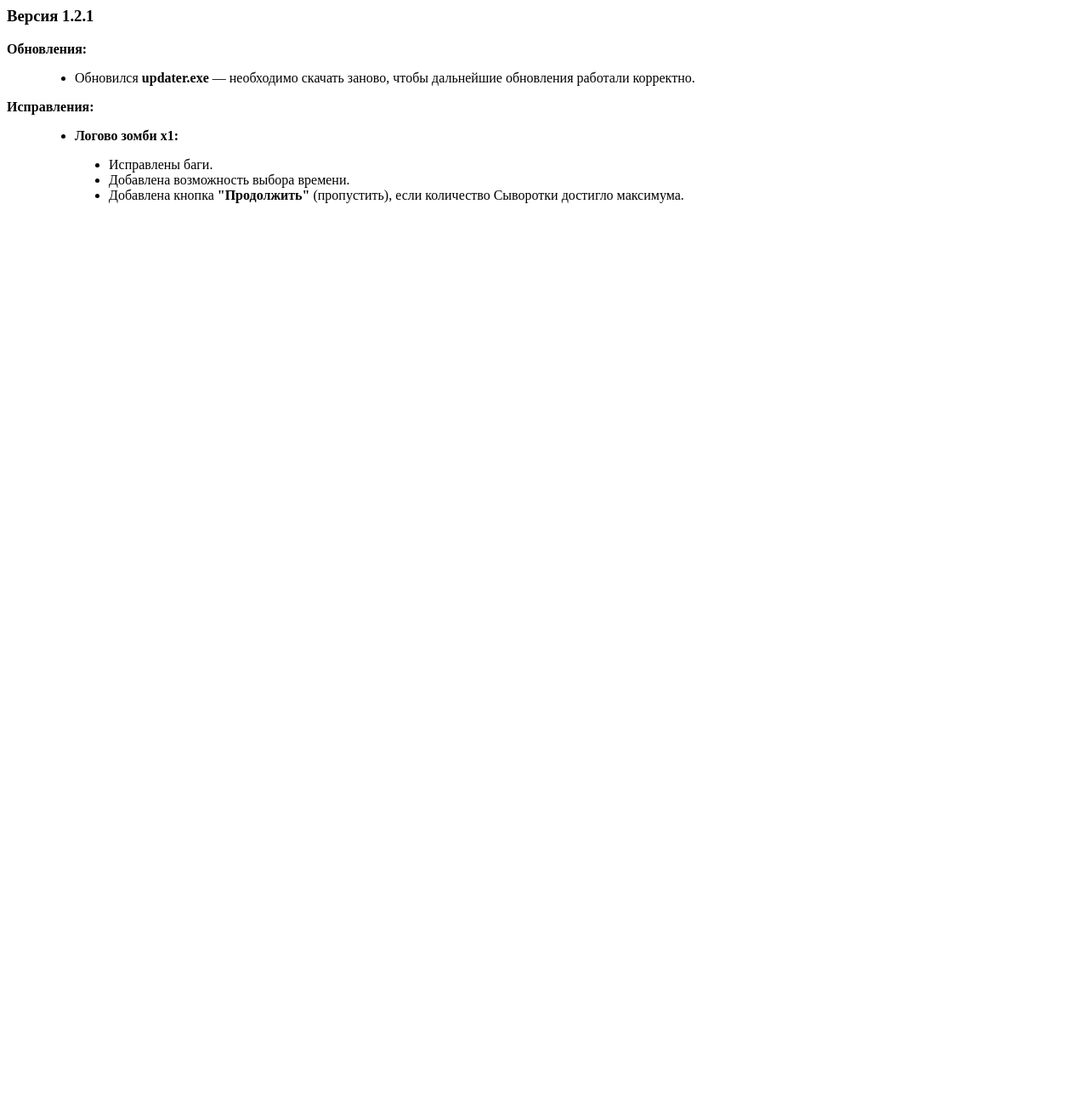
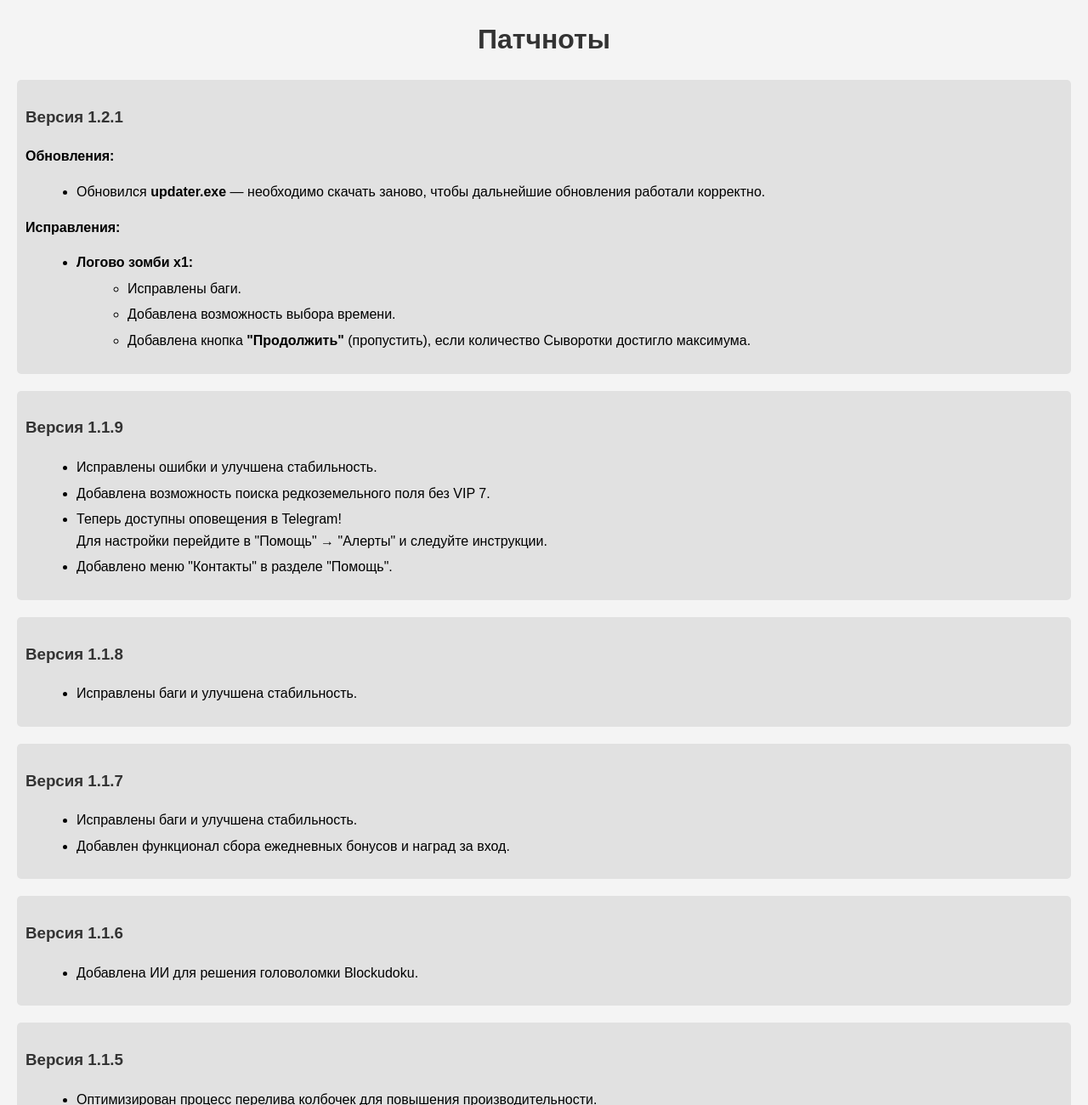
Before and after one commit to EXE-Kroxx/pns_bot_releases, a plain HTML site: page patch_notes.html in a window 1280 px wide. Shown: the top 1300 px of the page at 85% size. Before the commit the page ends 800 px from the top, so only its background shows below. Drawn offline with Linux system fonts and the light colour scheme.

Commit message:
Update patch_notes.html

```diff
--- a/patch_notes.html
+++ b/patch_notes.html
@@ -1,22 +1,132 @@
+<!DOCTYPE html>
+<html lang="ru">
+<head>
+    <meta charset="UTF-8">
+    <meta name="viewport" content="width=device-width, initial-scale=1.0">
+    <title>Патчноты</title>
+    <style>
+        body {
+            font-family: Arial, sans-serif;
+            line-height: 1.6;
+            margin: 20px;
+            background-color: #f4f4f4;
+        }
+        h1 {
+            text-align: center;
+            color: #333;
+        }
+        h3 {
+            color: #333;
+        }
+        ul {
+            margin-left: 20px;
+        }
+        li {
+            margin: 5px 0;
+        }
+        .version {
+            margin-top: 20px;
+            padding: 10px;
+            background-color: #e1e1e1;
+            border-radius: 5px;
+        }
+        .update, .fix {
+            margin-left: 20px;
+        }
+    </style>
+</head>
+<body>
+
+    <h1>Патчноты</h1>
+
+    <div class="version">
         <h3>Версия 1.2.1</h3>
-
         <b>Обновления:</b>
-<blockquote>
-    <ul>
+        <ul class="update">
             <li>Обновился <b>updater.exe</b> — необходимо скачать заново, чтобы дальнейшие обновления работали корректно.</li>
         </ul>
-</blockquote>
-
         <b>Исправления:</b>
-<blockquote>
-    <ul>
-        <li><b>Логово зомби x1:</b></li>
-    </ul>
-    <blockquote>
+        <ul class="fix">
+            <li><b>Логово зомби x1:</b>
                 <ul>
                     <li>Исправлены баги.</li>
                     <li>Добавлена возможность выбора времени.</li>
                     <li>Добавлена кнопка <b>"Продолжить"</b> (пропустить), если количество Сыворотки достигло максимума.</li>
                 </ul>
-    </blockquote>
-</blockquote>
+            </li>
+        </ul>
+    </div>
+
+    <div class="version">
+        <h3>Версия 1.1.9</h3>
+        <ul>
+            <li>Исправлены ошибки и улучшена стабильность.</li>
+            <li>Добавлена возможность поиска редкоземельного поля без VIP 7.</li>
+            <li>Теперь доступны оповещения в Telegram! <br>Для настройки перейдите в "Помощь" → "Алерты" и следуйте инструкции.</li>
+            <li>Добавлено меню "Контакты" в разделе "Помощь".</li>
+        </ul>
+    </div>
+
+    <div class="version">
+        <h3>Версия 1.1.8</h3>
+        <ul>
+            <li>Исправлены баги и улучшена стабильность.</li>
+        </ul>
+    </div>
+
+    <div class="version">
+        <h3>Версия 1.1.7</h3>
+        <ul>
+            <li>Исправлены баги и улучшена стабильность.</li>
+            <li>Добавлен функционал сбора ежедневных бонусов и наград за вход.</li>
+        </ul>
+    </div>
+
+    <div class="version">
+        <h3>Версия 1.1.6</h3>
+        <ul>
+            <li>Добавлена ИИ для решения головоломки Blockudoku.</li>
+        </ul>
+    </div>
+
+    <div class="version">
+        <h3>Версия 1.1.5</h3>
+        <ul>
+            <li>Оптимизирован процесс перелива колбочек для повышения производительности.</li>
+            <li>Добавлена возможность прерывания процесса, если решение не найдено в течение 10 секунд.</li>
+            <li>Внесена опция для указания количества пустых колбочек, которые будут добавлены.</li>
+            <li>Добавлена анимация стрелочек, показывающих направление перелива.</li>
+        </ul>
+    </div>
+
+    <div class="version">
+        <h3>Версия 1.1.4</h3>
+        <ul>
+            <li>Добавлен автоапдейтер для автоматического обновления приложения.</li>
+        </ul>
+    </div>
+
+    <div class="version">
+        <h3>Версия 1.1.3</h3>
+        <ul>
+            <li>Фиксы багов.</li>
+            <li>Оптимизация переключения между персонажами.</li>
+        </ul>
+    </div>
+
+    <div class="version">
+        <h3>Версия 1.1.1</h3>
+        <ul>
+            <li>Фиксы багов.</li>
+        </ul>
+    </div>
+
+    <div class="version">
+        <h3>Версия 1.1.0</h3>
+        <ul>
+            <li>Добавлена возможность автоматически переключаться между персонажами на аккаунте и смены аккаунта через запомненные учётные записи Google.</li>
+        </ul>
+    </div>
+
+</body>
+</html>
```
Lines whose indentation alone changed are shown as unchanged.
